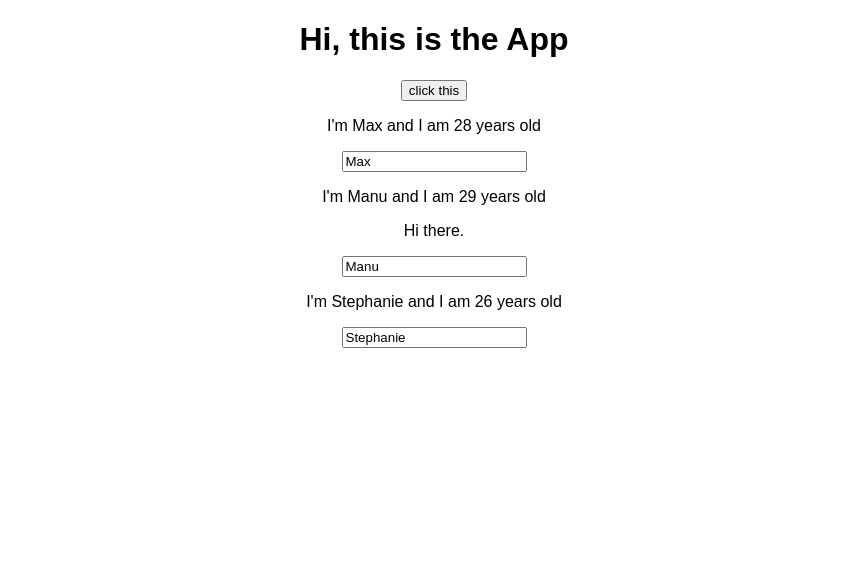
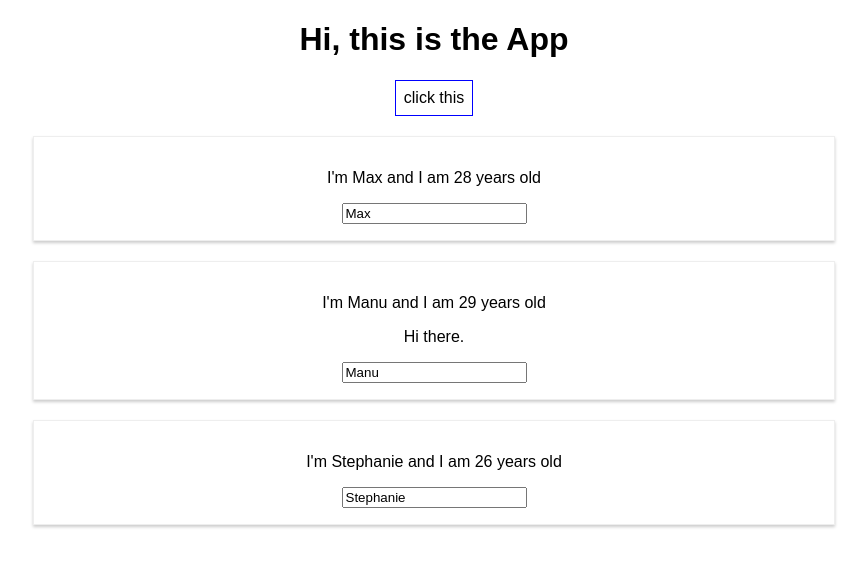
Before and after one commit to AnnaNOh/react-refresher, a React (Create React App) app: page / in a window 1280 px wide. Shown: the top 566 px of the page, without its empty margins (206-1073 px from the left). Built offline with nearby package versions, Linux system fonts and the light colour scheme.

Commit message:
Finished to lesson 50

```diff
--- a/src/App.js
+++ b/src/App.js
@@ -33,10 +33,20 @@ class App extends Component {
   }
 
   render() {
+    const style = {
+      backgroundColor: 'white',
+      font: 'inherit',
+      border: '1px solid blue',
+      padding: '8px',
+      cursor: 'pointer'
+    };
+
     return (
       <div className="App">
         <h1> Hi, this is the App </h1>
-        <button onClick={() => this.switchNameHandler()}> click this </button>
+        <button
+          style={style}
+          onClick={() => this.switchNameHandler()}> click this </button>
         <Person
           name={this.state.persons[0].name}
           age={this.state.persons[0].age} />
--- a/src/Person/Person.css
+++ b/src/Person/Person.css
@@ -1,6 +1,6 @@
 .Person {
   width: 60%;
-  margin: auto;
+  margin: 20px auto;
   border: 1px solid #eee;
   box-shadow: 0 2px 3px #ccc;
   padding: 16px;
--- a/src/Person/Person.jsx
+++ b/src/Person/Person.jsx
@@ -1,8 +1,9 @@
 import React from 'react';
+import './Person.css';
 
 const person = ( props ) => {
   return (
-    <div className="person">
+    <div className="Person">
       <p onClick={props.click}> I'm {props.name} and I am {props.age} years old</p>
       <p> {props.children }</p>
       <input type="text" onChange={props.changed} value={props.name} />
```
